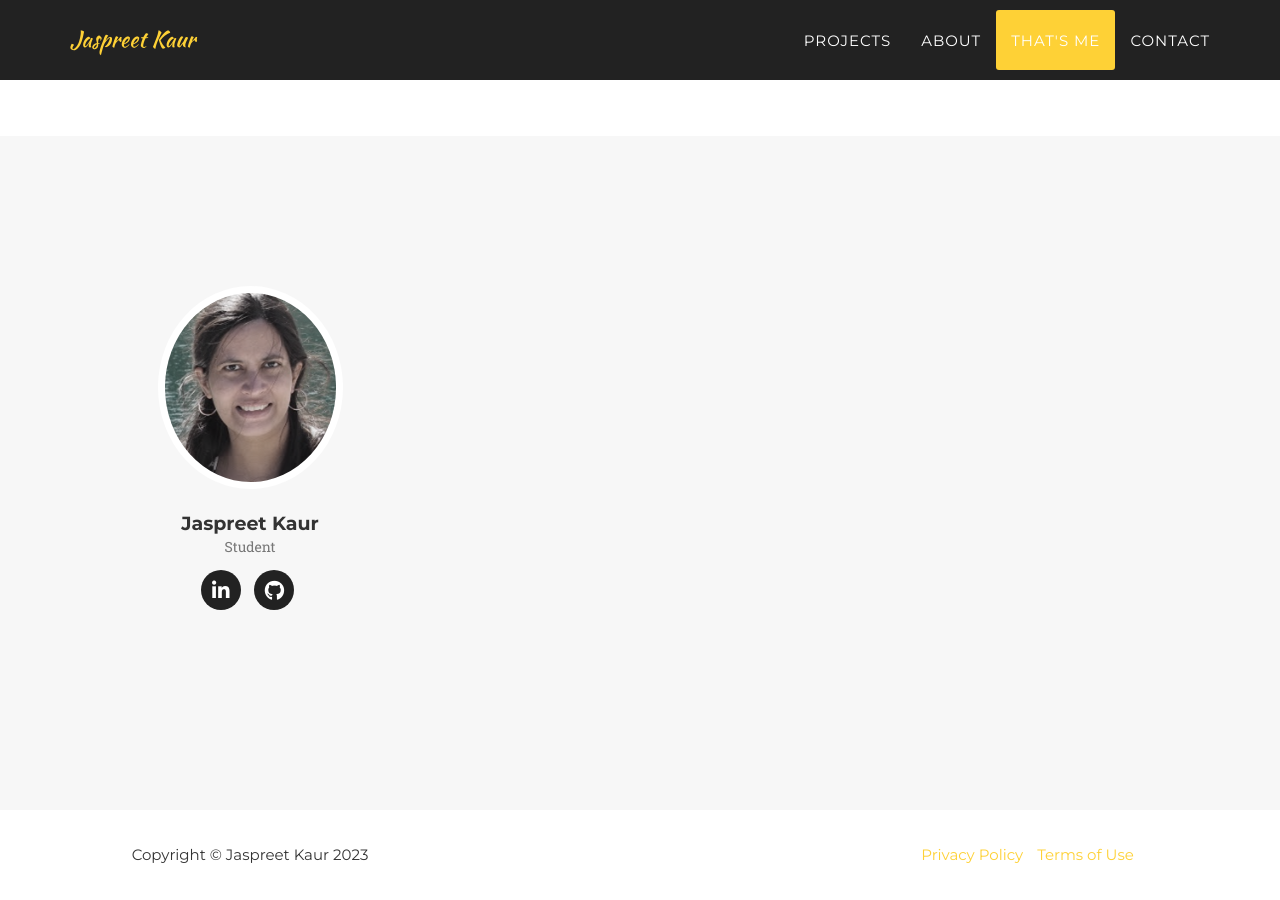
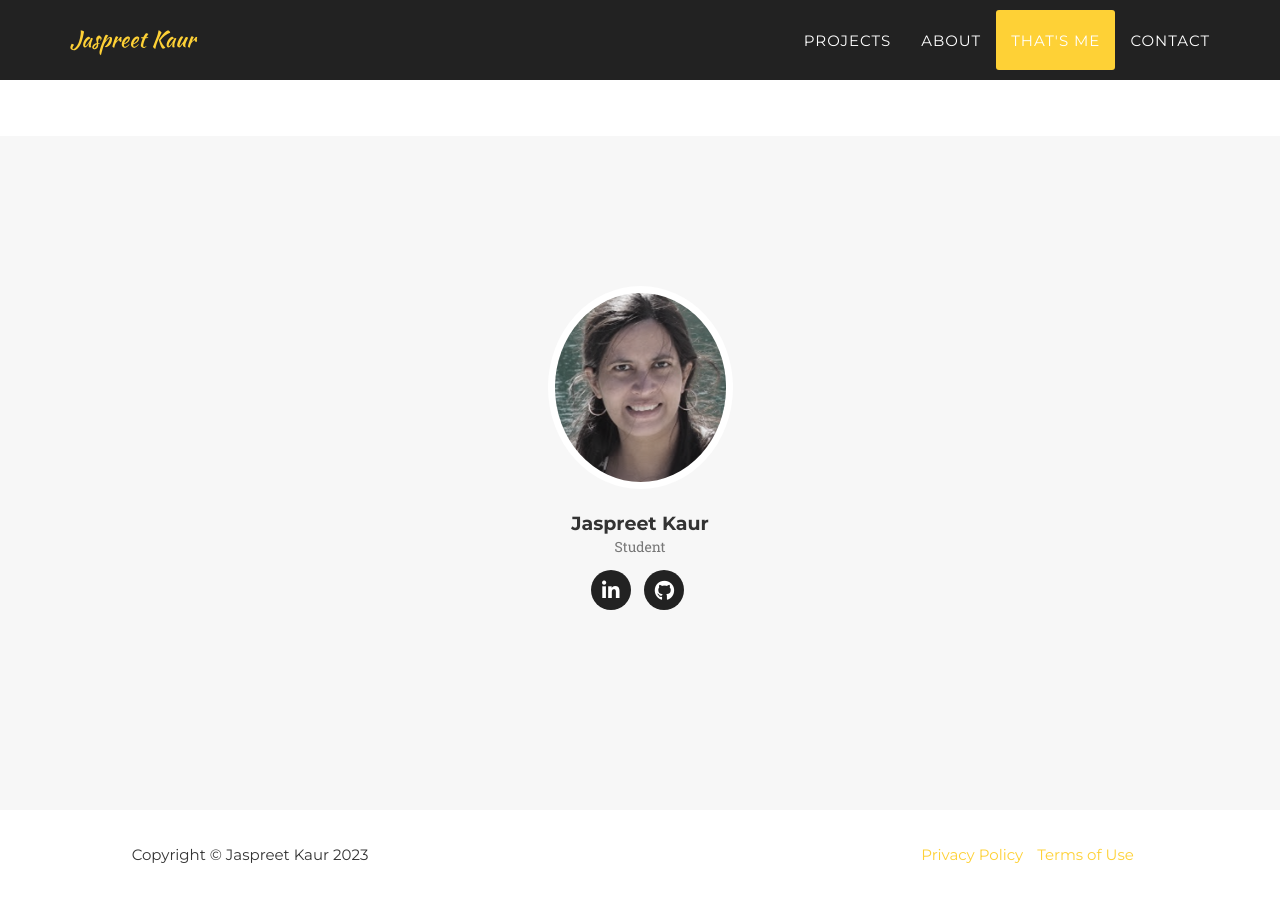
Before and after one commit to jas2908/jas2908.github.io, a Jekyll site: the page built from index.html, in a window 1280 px wide and 900 px high, scrolled down 3174 px. Built offline with Jekyll 4.4.1, drawn with Linux system fonts in a browser that asks for light colours; nearby versions of some CDN libraries; some web fonts are replaced.

```diff
--- a/_includes/footer.html
+++ b/_includes/footer.html
@@ -14,9 +14,9 @@
                 </div>
                 <div class="col-md-4">
                     <ul class="list-inline quicklinks">
-                        <li><a href="#">Privacy Policy</a>
+                        <li><a href="https://www.apache.org/licenses/LICENSE-2.0">Privacy Policy</a>
                         </li>
-                        <li><a href="#">Terms of Use</a>
+                        <li><a href="https://www.apache.org/licenses/LICENSE-2.0">Terms of Use</a>
                         </li>
                     </ul>
                 </div>
--- a/_includes/team.html
+++ b/_includes/team.html
@@ -9,9 +9,9 @@
             </div>
             <div class="row">
                 {% for member in site.people %}
-                <div class="col-sm-4">
-                    <div class="team-member text-center" >
-                        <img src="img/team/{{ member.pic }}.jpg" class="img-responsive img-circle text-center" alt="">
+                <div class="col-lg-12 text-center">
+                    <div class=" team-member " >
+                        <img src="img/team/{{ member.pic }}.jpg" class="img-responsive img-circle" alt="">
                         <h4>{{ member.name }}</h4>
                         <p class="text-muted">{{ member.position }}</p>
                         <ul class="list-inline social-buttons">
```
